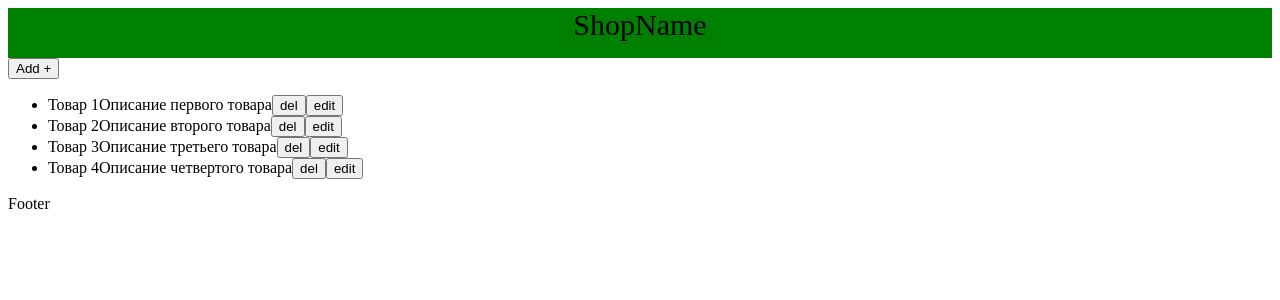
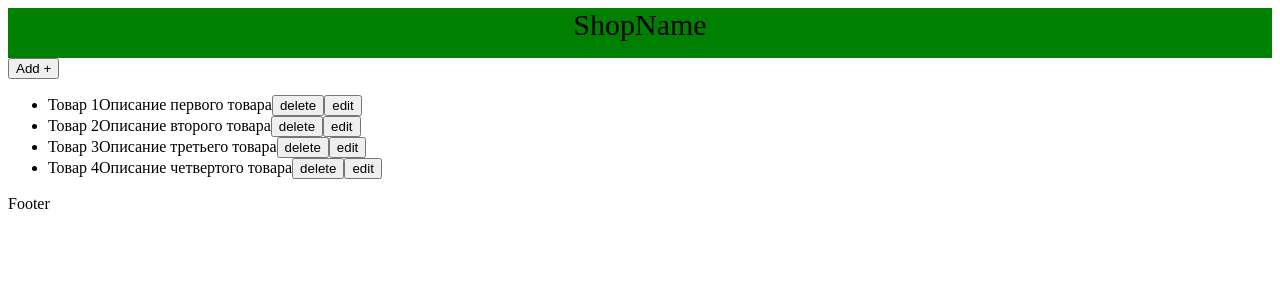
Before and after one commit to rpolevach/react-lab, a React (Create React App) app: page / in a window 1280 px wide. Shown: the top 300 px of the page. Built offline with nearby package versions, Linux system fonts and the light colour scheme.

Commit message:
hotfix edit-delete

```diff
--- a/src/containers/Content/containers/ListInfo/ListInfo.jsx
+++ b/src/containers/Content/containers/ListInfo/ListInfo.jsx
@@ -45,6 +45,12 @@ class ListInfo extends Component {
     });
   };
 
+  closeChangeSection = () => {
+    this.setState({
+      changeSectionIsOpen: false
+    });
+  };
+
   render() {
     const { goods, removeGood } = this.props;
     const { editName, editDesc } = this.state;
@@ -60,6 +66,7 @@ class ListInfo extends Component {
               removeGood={removeGood}
               id={id}
               editItem={this.editItem}
+              closeChangeSection={this.closeChangeSection}
             />
           ))}
         </ul>
--- a/src/containers/Content/containers/ListInfo/components/Item.jsx
+++ b/src/containers/Content/containers/ListInfo/components/Item.jsx
@@ -1,11 +1,25 @@
 import React, { Component } from "react";
 import PropTypes from "prop-types";
 
-const Item = ({ id, name, description, removeGood, editItem }) => (
+const Item = ({
+  id,
+  name,
+  description,
+  removeGood,
+  editItem,
+  closeChangeSection
+}) => (
   <li className="good-item">
     <span>{name}</span>
     <span>{description}</span>
-    <button onClick={() => removeGood(id)}>del</button>
+    <button
+      onClick={() => {
+        removeGood(id);
+        closeChangeSection();
+      }}
+    >
+      delete
+    </button>
     <button onClick={() => editItem(id, name, description)}>edit</button>
   </li>
 );
--- a/src/containers/Content/containers/modal/EditModal.jsx
+++ b/src/containers/Content/containers/modal/EditModal.jsx
@@ -27,7 +27,7 @@ class EditModal extends Component {
                 />
               </div>
               <div className="modalFooter">
-                <button onClick={!changeSectionIsOpen}>Cancel</button>
+                <button onClick={changeSectionIsOpen}>Cancel</button>
                 <button onClick={onEditItemAccepted}>Submit</button>
               </div>
             </div>
```
